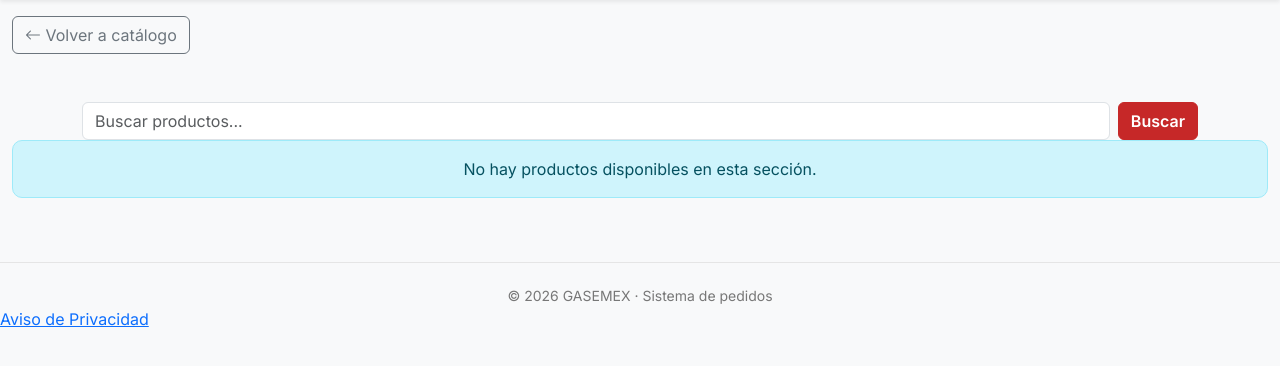
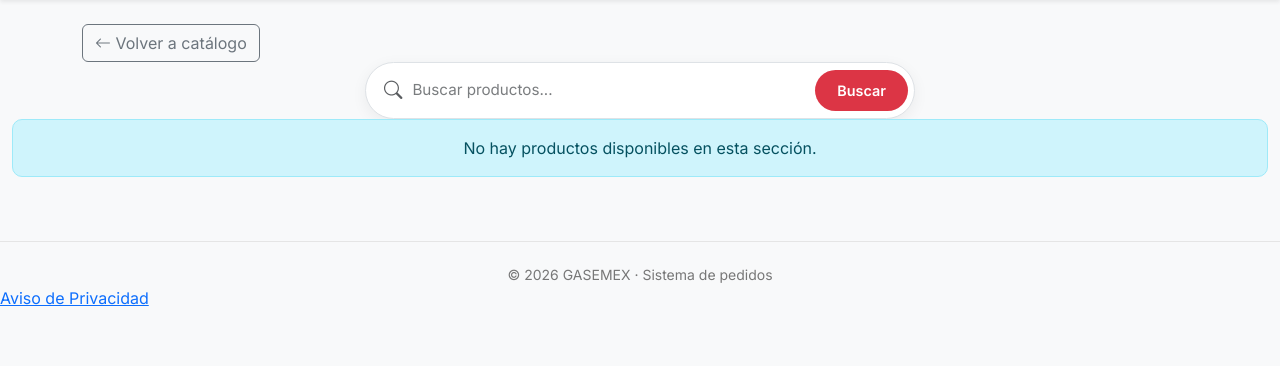
Before and after one commit to Fer70/Gasemex, a Python web app: template templates/products/productos.html in a window 1280 px wide. Shown: the part 70-436 px from the top of the page. Run offline with Jinja, Linux system fonts and the light colour scheme; the template is opened without the code that fills it, so the values that code supplies are empty.

Commit message:
search bar

```diff
--- a/templates/products/productos.html
+++ b/templates/products/productos.html
@@ -1,27 +1,36 @@
 {% extends "base.html" %}
 
 {% block content %}
+<div class="container mt-4">
     {% if busqueda %}
     <h4 class="mb-4">
         Resultados para: "{{ busqueda }}"
     </h4>
 {% endif %}
+
 <a href="{{ url_for('products.index') }}"
            class="btn btn-outline-secondary">
             <i class="bi bi-arrow-left"></i>
             Volver a catálogo
         </a>
-<div class="container mt-5">
-<form action="{{ url_for('products.buscar') }}" method="GET" class="d-flex">
+
+<form
+            action="{{ url_for('products.buscar') }}"
+            method="GET"
+            class="catalog-search mx-auto"
+        >
+            <i class="bi bi-search search-icon"></i>
+
             <input
                 type="search"
                 name="q"
-        class="form-control me-2"
+                class="catalog-search-input"
                 placeholder="Buscar productos..."
                 value="{{ request.args.get('q', '') }}"
+                aria-label="Buscar productos"
             >
 
-    <button class="btn btn-danger" type="submit">
+            <button type="submit" class="catalog-search-btn">
                 Buscar
             </button>
         </form>
```
Also changed, not shown: templates/products/categoria.html (+11 -4 lines). Lines whose indentation alone changed are shown as unchanged.
